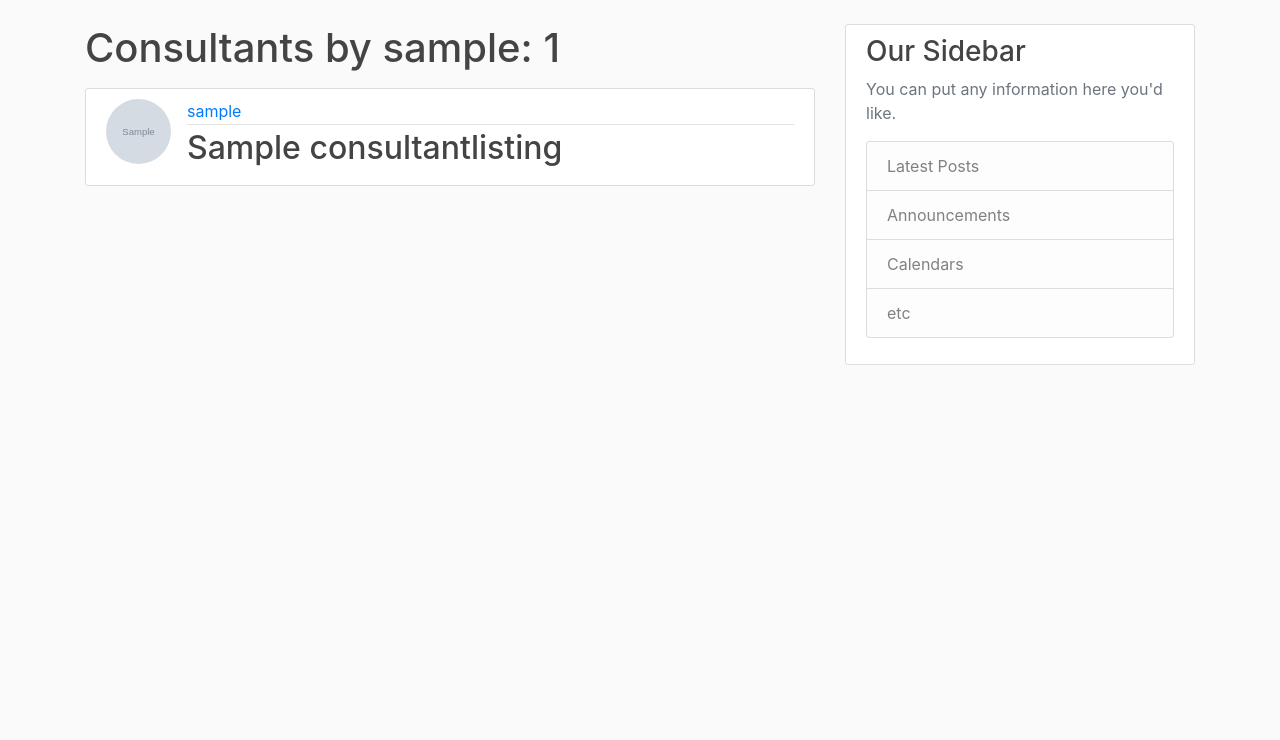
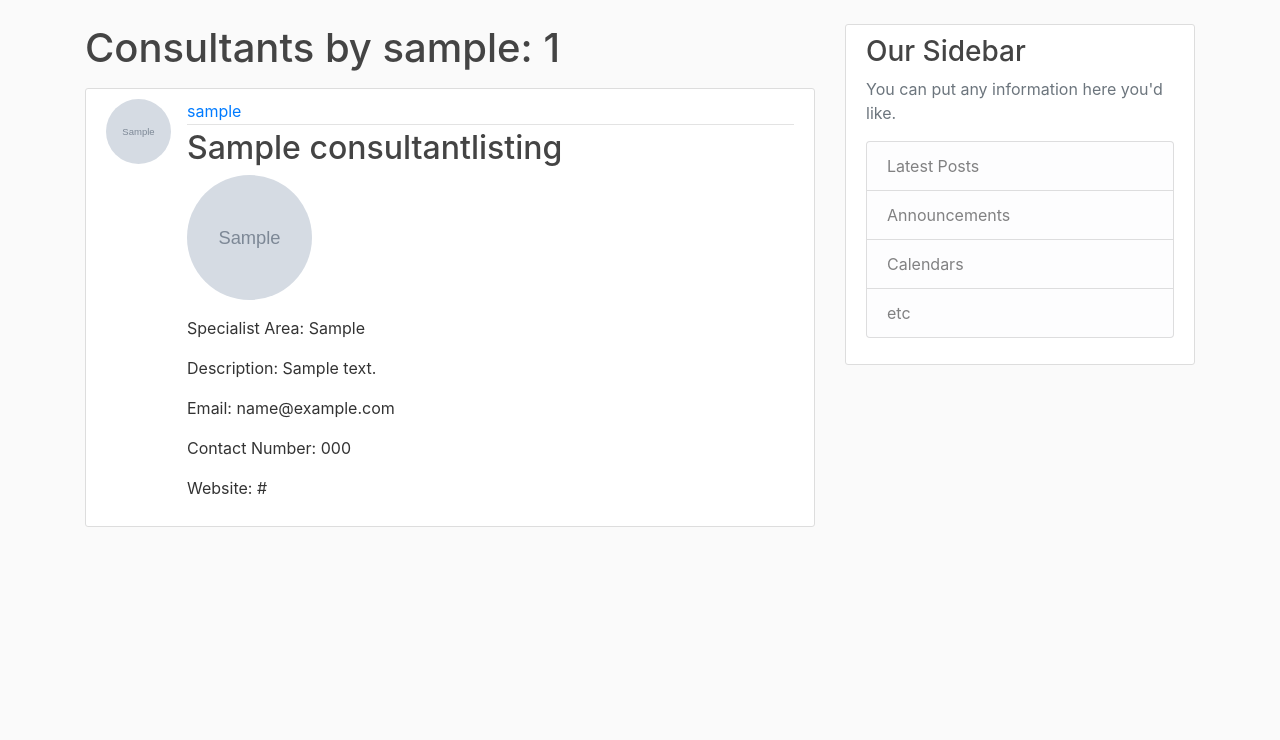
Before and after one commit to joshsjf/Capstone, a Django app: a page that uses Projects/consultants/templates/consultants/user_consultant.html in a window 1280 px wide. Shown: the part 56-796 px from the top of the page. Run offline with Django 3.2, Linux system fonts and the light colour scheme; tables that the repository leaves empty hold one stand-in row (values such as "Sample post"); grey boxes marked "Sample" are stand-in pictures; parts of the project's set-up code (start-up, migrations or seed data) failed here and were passed over; some libraries are stand-ins or nearby versions.

Commit message:
Consultants actually working this time

```diff
--- a/Projects/companies/urls.py
+++ b/Projects/companies/urls.py
@@ -5,7 +5,6 @@ from . import views as company_views
 urlpatterns = [
     path('', CompanyPageView.as_view(), name='companies-home'),
     path('<int:pk>/', CompanyDetailView.as_view(), name='company-detail'),
-    path('consultant/<int:pk>/', ConsultantDetailView.as_view(), name='consultant-detail'),
     path('new/', company_views.companyCreate, name='company-create'),
     path('<str:username>/companies', UserCompanyPageView.as_view(), name='user-company'),
     path('<int:pk>/update/',company_views.companyUpdateView, name='company-update'),
--- a/Projects/consultants/templates/consultants/consultant.html
+++ b/Projects/consultants/templates/consultants/consultant.html
@@ -11,6 +11,12 @@
          </div>
          <h2><a class="article-title" href="{% url 'cons-detail' consultant.id %}">{{ consultant.consultantName }}</a></h2>
          <img class="rounded-circle account-img" src="{{ consultant.image.url }}">
+         <p class="article-content">Specialist Area: {{ consultant.specialistArea }}</p>
+         <p class="article-content">Description: {{ consultant.description }}</p>
+
+         <p class="article-content">Email: {{ consultant.email }}</p>
+         <p class="article-content">Contact Number: {{ consultant.phoneNumber }}</p>
+         <p class="article-content">Website: {{ consultant.website }}</p>
        </div>
      </article>
  {% endfor %}
--- a/Projects/consultants/templates/consultants/consultantlisting_detail.html
+++ b/Projects/consultants/templates/consultants/consultantlisting_detail.html
@@ -18,6 +18,12 @@
       {% if object.image %}
         <img class="rounded-circle account-img" src="{{ object.image.url }}">
       {% endif %}
+      <p class="article-content">Specialist Area: {{ object.specialistArea }}</p>
+      <p class="article-content">Description: {{ object.description }}</p>
+
+      <p class="article-content">Email: {{ object.email }}</p>
+      <p class="article-content">Contact Number: {{ object.phoneNumber }}</p>
+      <p class="article-content">Website: {{ object.website }}</p>
     </div>
   </article>
 {% endblock %}
--- a/Projects/consultants/templates/consultants/user_consultant.html
+++ b/Projects/consultants/templates/consultants/user_consultant.html
@@ -17,6 +17,13 @@
             {% endif %}
           </div>
           <h2><a class="article-title" href="{% url 'cons-detail' consultant.id %}">{{ consultant.consultantName }}</a></h2>
+          <img class="rounded-circle account-img" src="{{ consultant.image.url }}">
+          <p class="article-content">Specialist Area: {{ consultant.specialistArea }}</p>
+          <p class="article-content">Description: {{ consultant.description }}</p>
+
+          <p class="article-content">Email: {{ consultant.email }}</p>
+          <p class="article-content">Contact Number: {{ consultant.phoneNumber }}</p>
+          <p class="article-content">Website: {{ consultant.website }}</p>
         </div>
       </article>
   {% endfor %}
--- a/Projects/consultants/views.py
+++ b/Projects/consultants/views.py
@@ -54,13 +54,6 @@ class UserConsultantPageView(ListView):
 
 class ConsultantDeleteView(LoginRequiredMixin, UserPassesTestMixin, DeleteView):
 	model = ConsultantListing
-	success_url = '/consultants'
-	def test_func(self):
-		consultant = self.get_object()
-		return self.request.user == consultant.author
-
-class ConsultantDeleteView(LoginRequiredMixin, UserPassesTestMixin, DeleteView):
-	model = ConsultantListing
 	template_name = 'consultants/consultantlisting_confirm_delete.html'
 	success_url = '/consultants'
 	def test_func(self):
@@ -68,8 +61,6 @@ class ConsultantDeleteView(LoginRequiredMixin, UserPassesTestMixin, DeleteView):
 		return self.request.user == company.author
 
 
-class ConsultantDetailView(DetailView):
-	model = ConsultantListing
 
 class ConsultantDetailView(DetailView):
 	model = ConsultantListing
```
